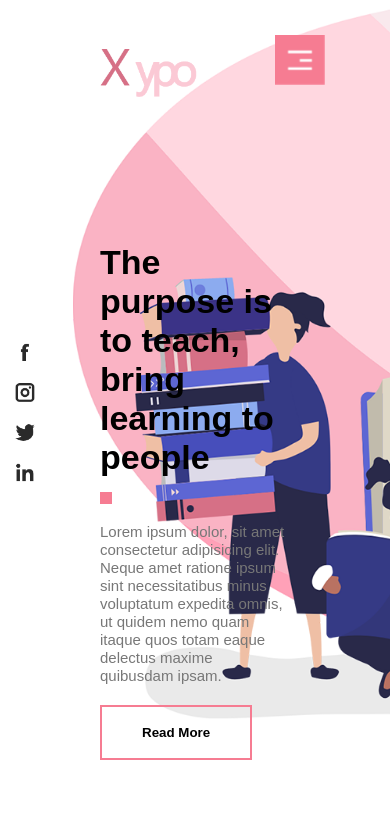
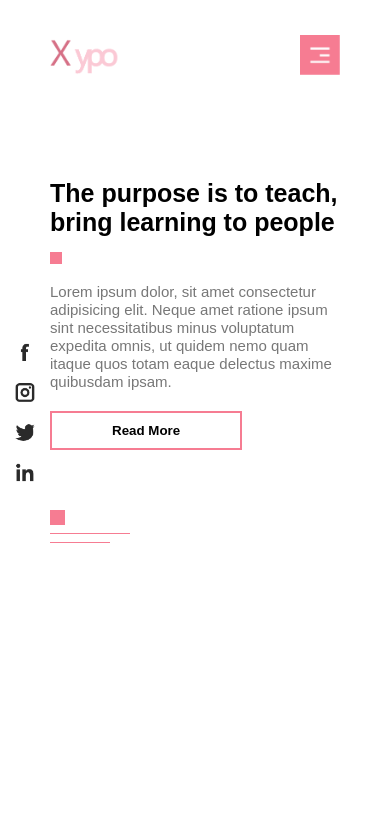
Before and after one commit to hellokristinafaye/static-responsive, a plain HTML site: page index.html in a window 390 px wide. Shown: the top 817 px of the page. Drawn offline with Linux system fonts and the light colour scheme.

Commit message:
OK I think where I draw the line, at least today, is messing with media queries. There's a lot going on, and the ROI doesn't seem worth the struggle tbh

```diff
--- a/style.css
+++ b/style.css
@@ -312,3 +312,44 @@ hr {
     cursor: pointer;
 }
 /* social icons section end */
+
+/* responsive section start */
+@media only screen and (max-width: 770px) {
+    #header {
+        background-image: none;
+    }
+    .container {
+        margin-right: 50px;
+        margin-left: 50px;
+    }
+
+    .logo {
+        margin-top: 27px;
+        width: 70px;
+    }
+
+    .header-text {
+        margin-top: 100px;
+    }
+
+    h1 {
+        font-size: 25px;
+    }
+    #menuBtn {
+    width: 50px;
+    position: fixed;
+    right: 65px;
+    top: 35px;
+    z-index: 2;
+    cursor: pointer;
+}
+    #menuBtn {
+        width: 40px;
+        right: 50px;
+    }
+    .common-btn {
+        padding: 10px 60px;
+
+    }
+}
+/* responsive section end */
```
